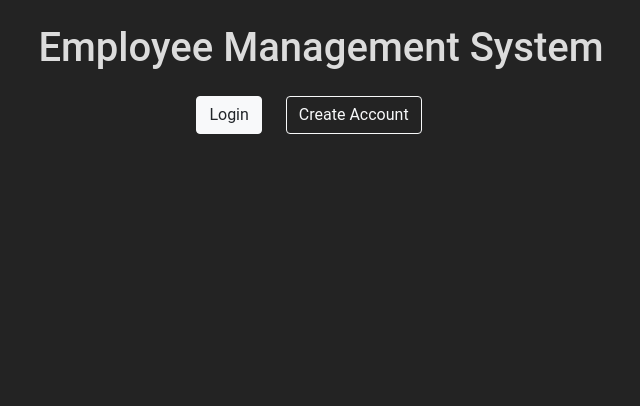
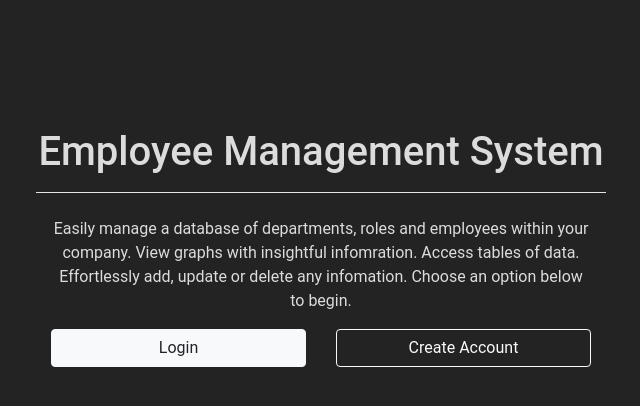
Before and after one commit to Mark-Mulligan/react-employee-management-system, a React (Create React App) app in the folder client/: page / in a window 1280 px wide. Shown: the top 406 px of the page, without its empty margins (319-959 px from the left). Built offline with nearby package versions, Linux system fonts and the light colour scheme; no server answers.

Commit message:
fixed landing page css

```diff
--- a/client/src/App.css
+++ b/client/src/App.css
@@ -1,3 +1,7 @@
+hr {
+  background-color: white;
+}
+
 .max-width-600 {
   max-width: 600px;
 }
--- a/client/src/components/LoginRegisterForm.js
+++ b/client/src/components/LoginRegisterForm.js
@@ -95,23 +95,31 @@ const LoginRegisterForm = ({ history, setUserLoggedIn }) => {
   };
 
   return (
-    <div className="container-fluid max-width-600 mt-4">
+    <div className="container-fluid mt-4">
       {!loginForm && !registerForm ? (
         <div>
-          <Button
-            className="mr-4"
-            variant="light"
-            onClick={() => setLoginForm(true)}
-          >
+          <p className="">
+            Easily manage a database of departments, roles and employees within
+            your company. View graphs with insightful infomration. Access tables
+            of data. Effortlessly add, update or delete any infomation. Choose
+            an option below to begin.{" "}
+          </p>
+          <div class="row">
+            <div class="col-sm-6 col-12 mb-3">
+              <Button variant="light" onClick={() => setLoginForm(true)} block>
                 Login
               </Button>
+            </div>
+            <div class="col-sm-6 col-12 mb-3">
               <Button
-            className="mr-4"
                 variant="outline-light"
                 onClick={() => setRegisterForm(true)}
+                block
               >
                 Create Account
               </Button>
+            </div>
+          </div>
         </div>
       ) : null}
 
@@ -120,13 +128,17 @@ const LoginRegisterForm = ({ history, setUserLoggedIn }) => {
           <form onSubmit={handleLoginRegistration}>
             {renderFormInputs()}
             {registerForm && renderConfirmPassword()}
-            <div>
-              <Button className="mr-4" variant="light" type="submit">
+            <div class="row">
+              <div class="col-sm-6 col-12 mb-3">
+                <Button className="mr-4" variant="light" type="submit" block>
                   {loginForm ? "Login" : "Create Account"}
                 </Button>
-              <Button onClick={handleCancel} variant="outline-light">
+              </div>
+              <div class="col-sm-6 col-12 mb-3">
+                <Button onClick={handleCancel} variant="outline-light" block>
                   Cancel
                 </Button>
+              </div>
             </div>
           </form>
         </div>
--- /dev/null
+++ b/client/src/pages/LandingPage.css
@@ -0,0 +1,3 @@
+.landing-page-container {
+  margin-top: 10%;
+}
--- a/client/src/pages/LandingPage.js
+++ b/client/src/pages/LandingPage.js
@@ -1,20 +1,21 @@
-import React, { useEffect } from 'react';
-import LoginRegisterForm from '../components/LoginRegisterForm';
+import React, { useEffect } from "react";
+import LoginRegisterForm from "../components/LoginRegisterForm";
+import "./LandingPage.css";
 
 const LandingPage = ({ history, userLoggedIn, setUserLoggedIn }) => {
-
   useEffect(() => {
     if (userLoggedIn) {
-      history.push('/dashboard');
+      history.push("/dashboard");
     }
-  }, [userLoggedIn, history])
+  }, [userLoggedIn, history]);
 
   return (
-    <div className="container mt-4 text-center">
+    <div className="landing-page-container max-width-600 container text-center">
       <h1>Employee Management System</h1>
+      <hr />
       <LoginRegisterForm history={history} setUserLoggedIn={setUserLoggedIn} />
     </div>
-  )
-}
+  );
+};
 
 export default LandingPage;
```
Lines whose indentation alone changed are shown as unchanged.
